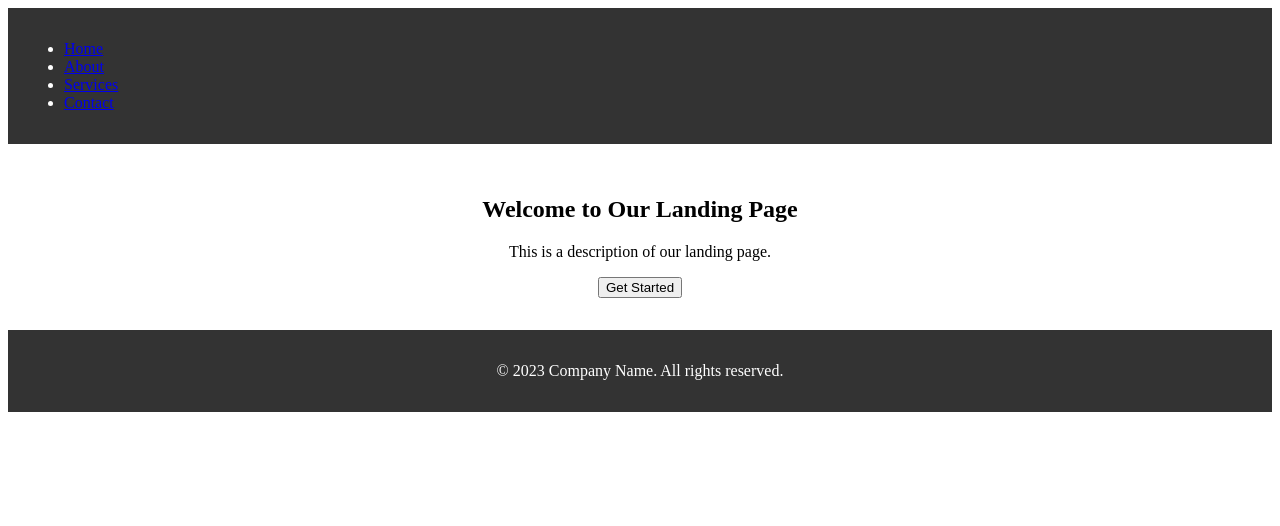
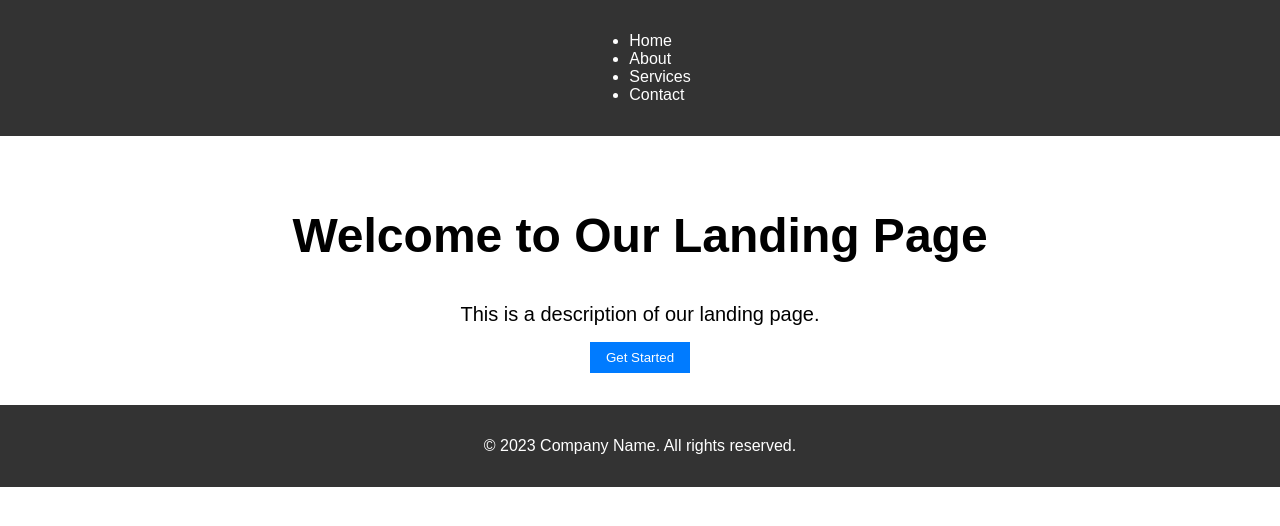
Before and after one commit to PovilasU/impact-brands-store, a plain HTML site: page index.html in a window 1280 px wide. Drawn offline with Linux system fonts and the light colour scheme.

Commit message:
added scss files

```diff
--- a/index.html
+++ b/index.html
@@ -4,7 +4,7 @@
     <meta charset="UTF-8" />
     <meta name="viewport" content="width=device-width, initial-scale=1.0" />
     <title>Landing Page</title>
-    <link rel="stylesheet" href="styles.css" />
+    <link rel="stylesheet" href="styles/styles.css" />
   </head>
   <body>
     <header class="header">
@@ -37,6 +37,6 @@
     <footer class="footer">
       <p class="footer__text">© 2023 Company Name. All rights reserved.</p>
     </footer>
-    <script src="scripts.js"></script>
+    <script src="js/scripts.js"></script>
   </body>
 </html>
--- /dev/null
+++ b/scss/base/_variables.scss
@@ -0,0 +1,4 @@
+// Variables
+$mobile-width: 393px;
+$tablet-width: 768px;
+$desktop-width: 1920px;
--- /dev/null
+++ b/scss/components/_footer.scss
@@ -0,0 +1,8 @@
+@use '../base/variables' as *;
+
+.footer {
+  background-color: #333;
+  color: #fff;
+  text-align: center;
+  padding: 1rem;
+}
--- /dev/null
+++ b/scss/components/_header.scss
@@ -0,0 +1,17 @@
+@use '../base/variables' as *;
+
+.header {
+  background-color: #333;
+  color: #fff;
+  padding: 1rem;
+
+  &__nav {
+    display: flex;
+    justify-content: space-around;
+  }
+
+  &__nav-link {
+    color: #fff;
+    text-decoration: none;
+  }
+}
--- /dev/null
+++ b/scss/components/_hero.scss
@@ -0,0 +1,44 @@
+@use '../base/variables' as *;
+
+.hero {
+  text-align: center;
+  padding: 2rem;
+
+  &__title {
+    font-size: 2rem;
+  }
+
+  &__description {
+    font-size: 1rem;
+    margin: 1rem 0;
+  }
+
+  &__cta {
+    background-color: #007bff;
+    color: #fff;
+    border: none;
+    padding: 0.5rem 1rem;
+    cursor: pointer;
+  }
+}
+
+// Media queries
+@media (min-width: $tablet-width) {
+  .hero__title {
+    font-size: 3rem;
+  }
+
+  .hero__description {
+    font-size: 1.25rem;
+  }
+}
+
+@media (min-width: $desktop-width) {
+  .hero__title {
+    font-size: 4rem;
+  }
+
+  .hero__description {
+    font-size: 1.5rem;
+  }
+}
--- /dev/null
+++ b/scss/styles.scss
@@ -0,0 +1,11 @@
+@use 'base/variables';
+@use 'components/header';
+@use 'components/hero';
+@use 'components/footer';
+
+// Base styles
+body {
+  font-family: Arial, sans-serif;
+  margin: 0;
+  padding: 0;
+}
```
Also changed, not shown: css/styles.css (renamed from styles.css), js/scripts.js (renamed from scripts.js), styles/styles.css (added), 1 other file.
